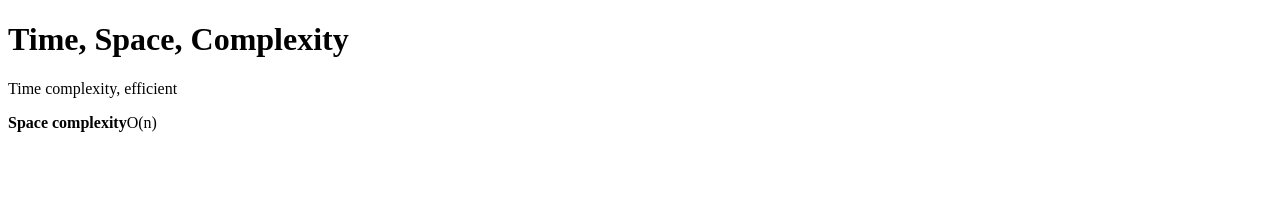
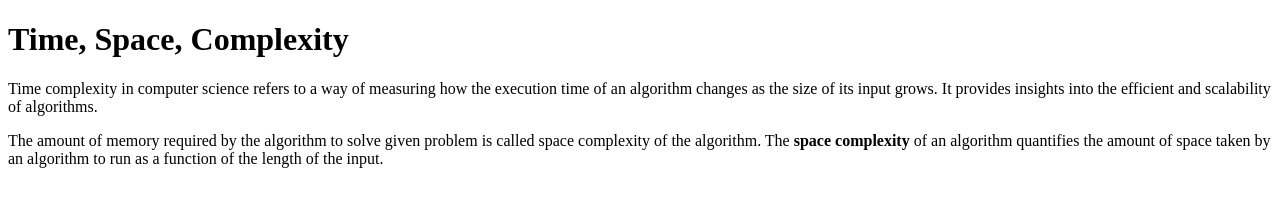
Before and after one commit to acciojob/time-and-space-complexity-massyvipin, a website: page main.html in a window 1280 px wide. Drawn offline with Linux system fonts and the light colour scheme.

Commit message:
created a submission

```diff
--- a/main.html
+++ b/main.html
@@ -9,8 +9,8 @@
 <body>
 	<!-- the entire body must be written by student -->
 	<h1>Time, Space, Complexity</h1>
-	<p>Time complexity, efficient</p>
-	<p><b>Space complexity</b>O(n)</p>
+	<p>Time complexity in computer science refers to a way of measuring how the execution time of an algorithm changes as the size of its input grows. It provides insights into the efficient and scalability of algorithms.</p>
+	<p>The amount of memory required by the algorithm to solve given problem is called space complexity of the algorithm. The <b>space complexity</b> of an algorithm quantifies the amount of space taken by an algorithm to run as a function of the length of the input.</p>
     <script type="text/javascript" src="./script.js">
 </script>
 
```
